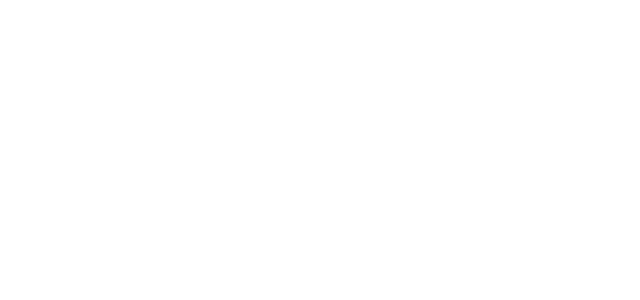
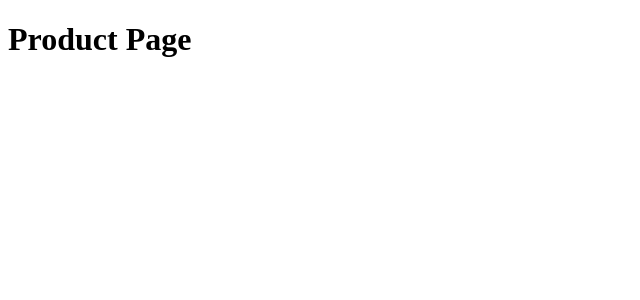
Before and after one commit to meloning/learn-nuxt, a Nuxt app: page /product in a window 1280 px wide. Before the commit this address had no page. Shown: the top 300 px of the page, without its empty margins (0-640 px from the left). Built offline with nearby package versions, Linux system fonts and the light colour scheme.

Commit message:
Add page, layout concept

```diff
--- /dev/null
+++ b/pages/main.vue
@@ -0,0 +1,15 @@
+<template>
+    <div>
+        <h1>Main Page</h1>
+    </div>
+</template>
+
+<script>
+export default {
+
+}
+</script>
+
+<style>
+
+</style>
--- /dev/null
+++ b/pages/product/index.vue
@@ -0,0 +1,15 @@
+<template>
+    <div>
+        <h1>Product Page</h1>
+    </div>
+</template>
+
+<script>
+export default {
+
+}
+</script>
+
+<style>
+
+</style>
```
